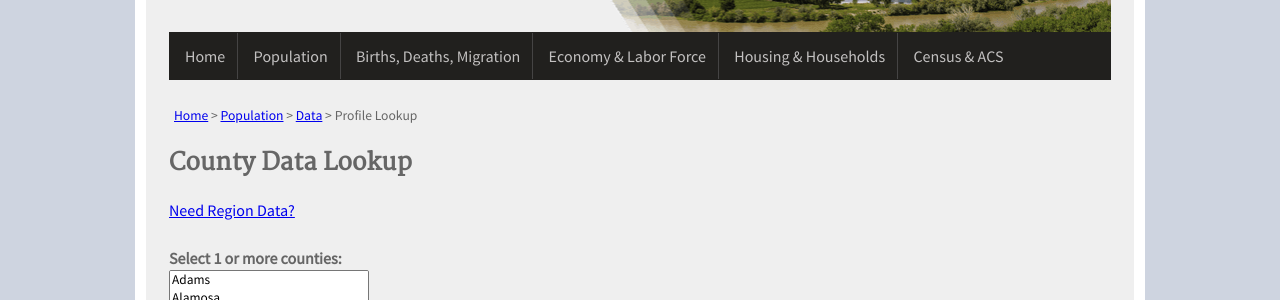
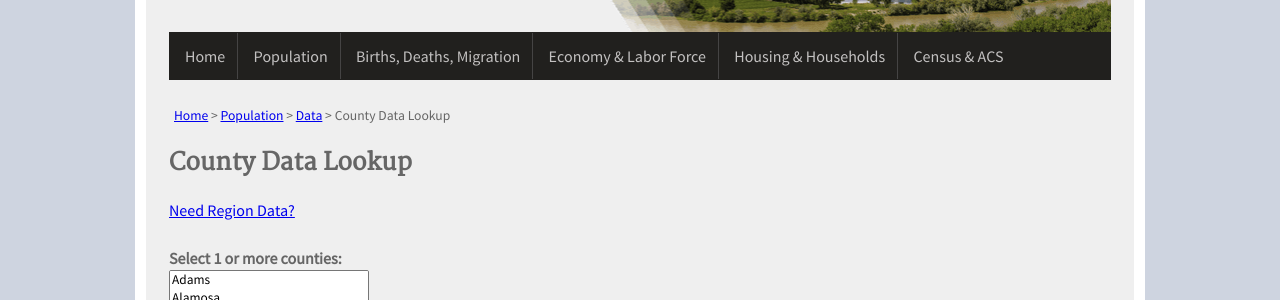
Before and after one commit to TBleess/Website_New, a Jekyll site: the page built from pages/1_Population/data/Lookup_countyprofile.html, in a window 1280 px wide. Shown: the part 206-506 px from the top of the page. Built offline with Jekyll 4.4.1, drawn with Linux system fonts in a browser that asks for light colours.

Commit message:
Updated page title and permalink

```diff
--- a/pages/1_Population/data/Lookup_countyprofile.html
+++ b/pages/1_Population/data/Lookup_countyprofile.html
@@ -1,7 +1,7 @@
 ---
 layout: page
-title: "Profile Lookup"
-permalink: "/population/data/profile-county/"
+title: "County Data Lookup"
+permalink: "/population/data/County Data Lookup/"
 custom_js:
 - /assets/js/FileSaver.min.js
 - /assets/js/common/dola_custom_functions.js
```
